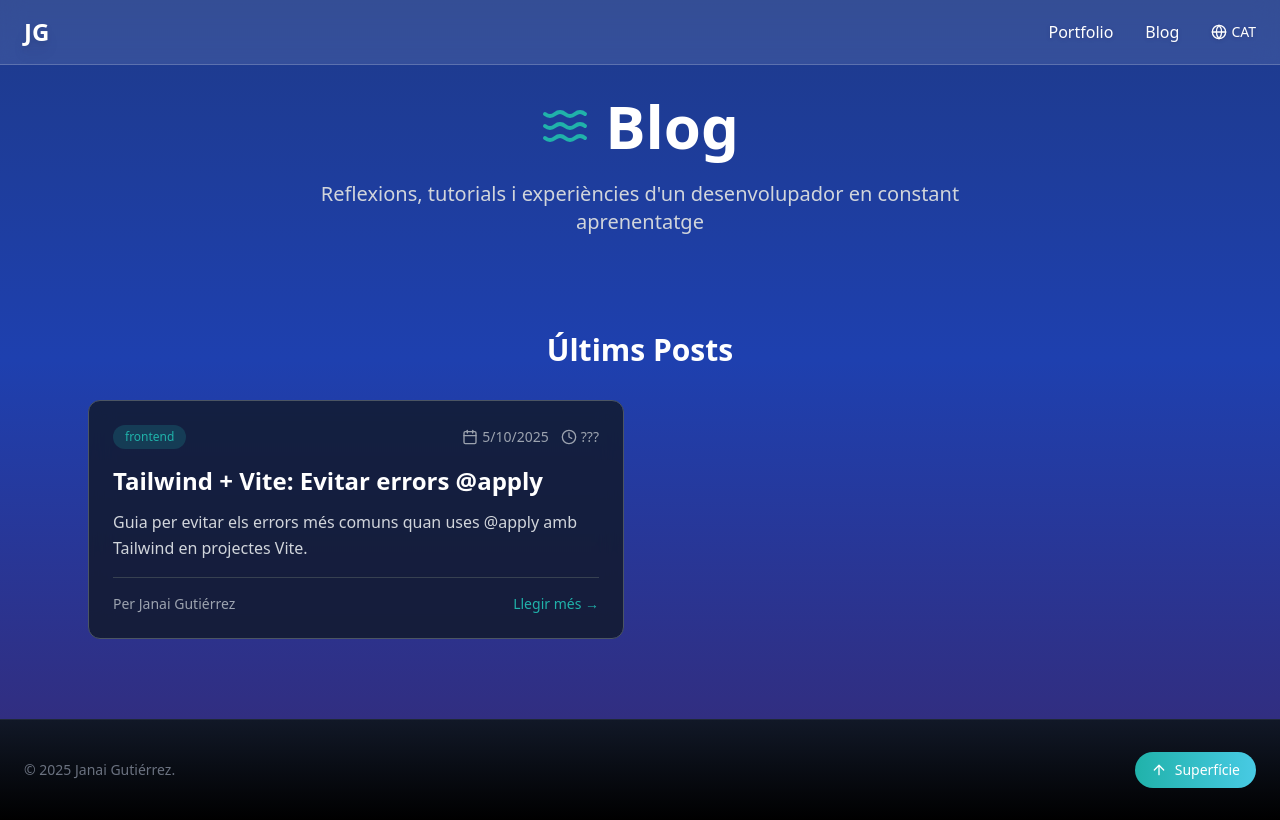
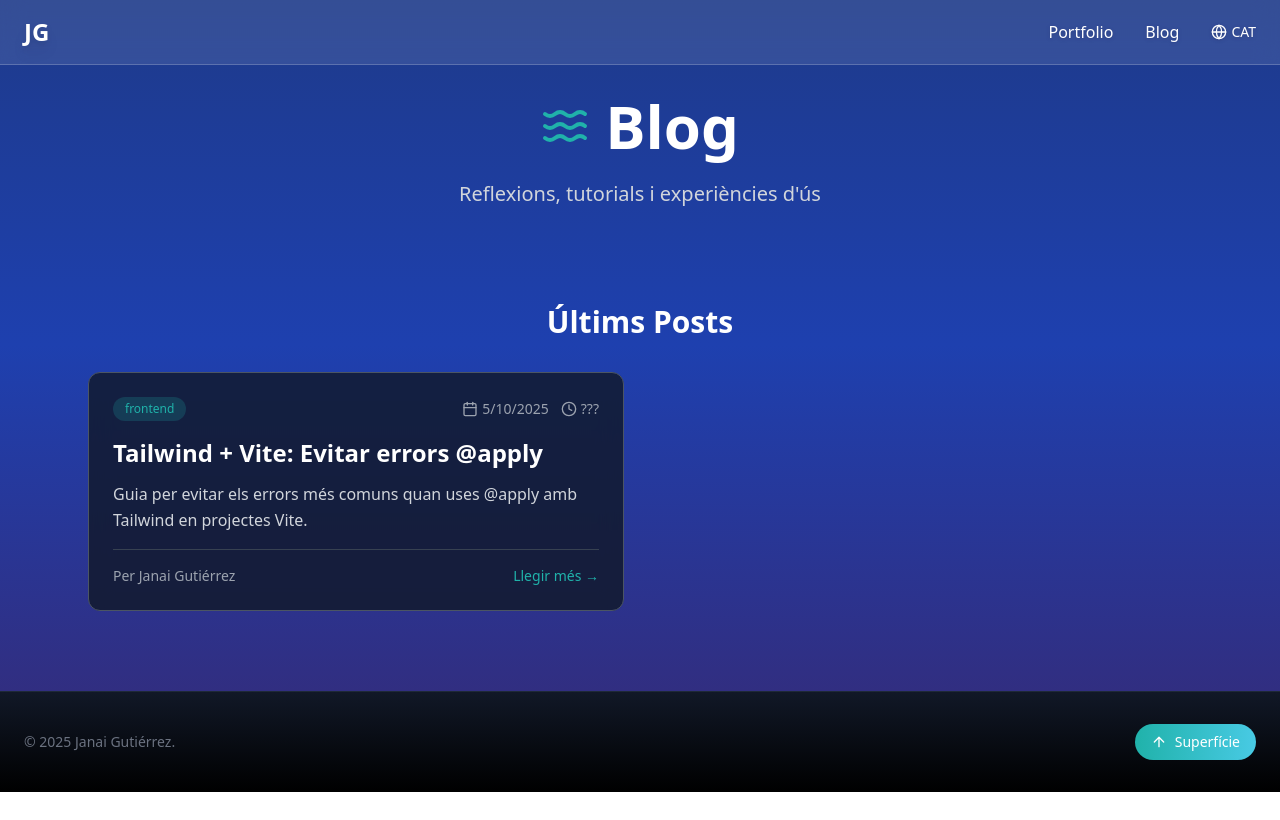
Before and after one commit to janaigutierrez/portfolio, a React (Vite) app: page /blog in a window 1280 px wide. Built offline with nearby package versions, Linux system fonts and the light colour scheme.

Commit message:
new blog template add

```diff
--- a/src/components/blog/BlogHero.jsx
+++ b/src/components/blog/BlogHero.jsx
@@ -11,7 +11,7 @@ export default function BlogHero() {
                     </h1>
                 </div>
                 <p className="text-xl text-gray-300 max-w-2xl mx-auto mb-8">
-                    Reflexions, tutorials i experiències d'un desenvolupador en constant aprenentatge
+                    Reflexions, tutorials i experiències d'ús
                 </p>
             </div>
         </section>
--- a/src/components/blog/BlogPost.jsx
+++ b/src/components/blog/BlogPost.jsx
@@ -10,7 +10,6 @@ export default function BlogPost() {
     const { currentLanguage } = useTranslation()
     const post = getPostBySlug(slug, currentLanguage)
 
-    // Si no trobem el post
     if (!post) {
         return (
             <>
@@ -102,10 +101,9 @@ export default function BlogPost() {
 
                         {/* Content - Renderització directa */}
                         <div className="prose prose-invert prose-lg max-w-none">
-                            {/* Renderitzar HTML directament sense processar */}
                             <div dangerouslySetInnerHTML={{ __html: post.content }} />
 
-                            {/* Tips si n'hi ha */}
+                            {/* Tips */}
                             {post.tips && post.tips.length > 0 && (
                                 <div className="mt-8 bg-sea-green bg-opacity-10 border-l-4 border-sea-green p-6 rounded-r-lg">
                                     <h3 className="text-sea-green font-bold text-xl mb-3 flex items-center">
@@ -122,7 +120,7 @@ export default function BlogPost() {
                                 </div>
                             )}
 
-                            {/* Warnings si n'hi ha */}
+                            {/* Warnings */}
                             {post.warnings && post.warnings.length > 0 && (
                                 <div className="mt-6 bg-yellow-500 bg-opacity-10 border-l-4 border-yellow-500 p-6 rounded-r-lg">
                                     <h3 className="text-yellow-400 font-bold text-xl mb-3 flex items-center">
--- a/src/data/blogs/blogPosts.js
+++ b/src/data/blogs/blogPosts.js
@@ -4,13 +4,11 @@ const getBlogContent = (blog, lang = 'ca') => {
   const langContent = blog.content[lang]
   const sections = langContent.sections || []
 
-  // ✅ Convertir sections a HTML correctament
   const contentHTML = sections
     .map(section => {
       let html = `<h2 class="text-3xl font-bold text-sea-green mt-8 mb-4">${section.title}</h2>\n`
       html += `<p class="text-gray-100 text-lg leading-relaxed mb-4">${section.content}</p>`
 
-      // Si hi ha codi, afegir-lo amb estils
       if (section.code) {
         html += `\n<pre class="bg-gray-800 border border-gray-600 p-4 rounded-lg overflow-x-auto my-6"><code class="language-${section.code.language} text-gray-100">${section.code.snippet}</code></pre>`
       }
--- a/src/data/blogs/config/categories.js
+++ b/src/data/blogs/config/categories.js
@@ -25,5 +25,4 @@ export const blogCategories = {
             en: 'MongoDB, queries, models'
         }
     },
-    // ... resta de categories
 }
--- a/src/data/blogs/index.js
+++ b/src/data/blogs/index.js
@@ -1,12 +1,9 @@
 import { f01TailwindVite } from './frontend/f01-tailwind-vite.js'
 
-// Exportar tots els blogs
 export const allBlogs = [
     f01TailwindVite,
-    // Aquí aniràs afegint més blogs
 ]
 
-// Exportar per categories (opcional)
 export const blogsByCategory = {
     frontend: [f01TailwindVite],
     backend: [],
```
